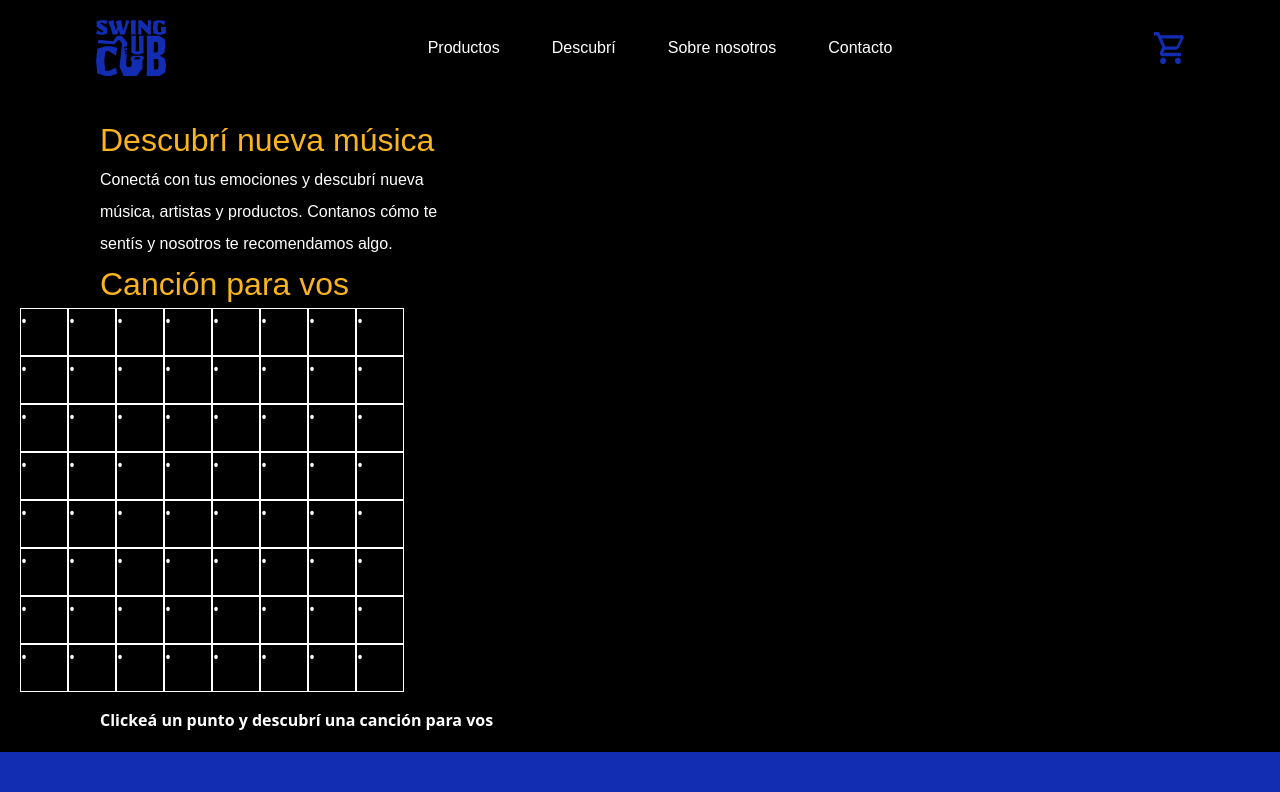
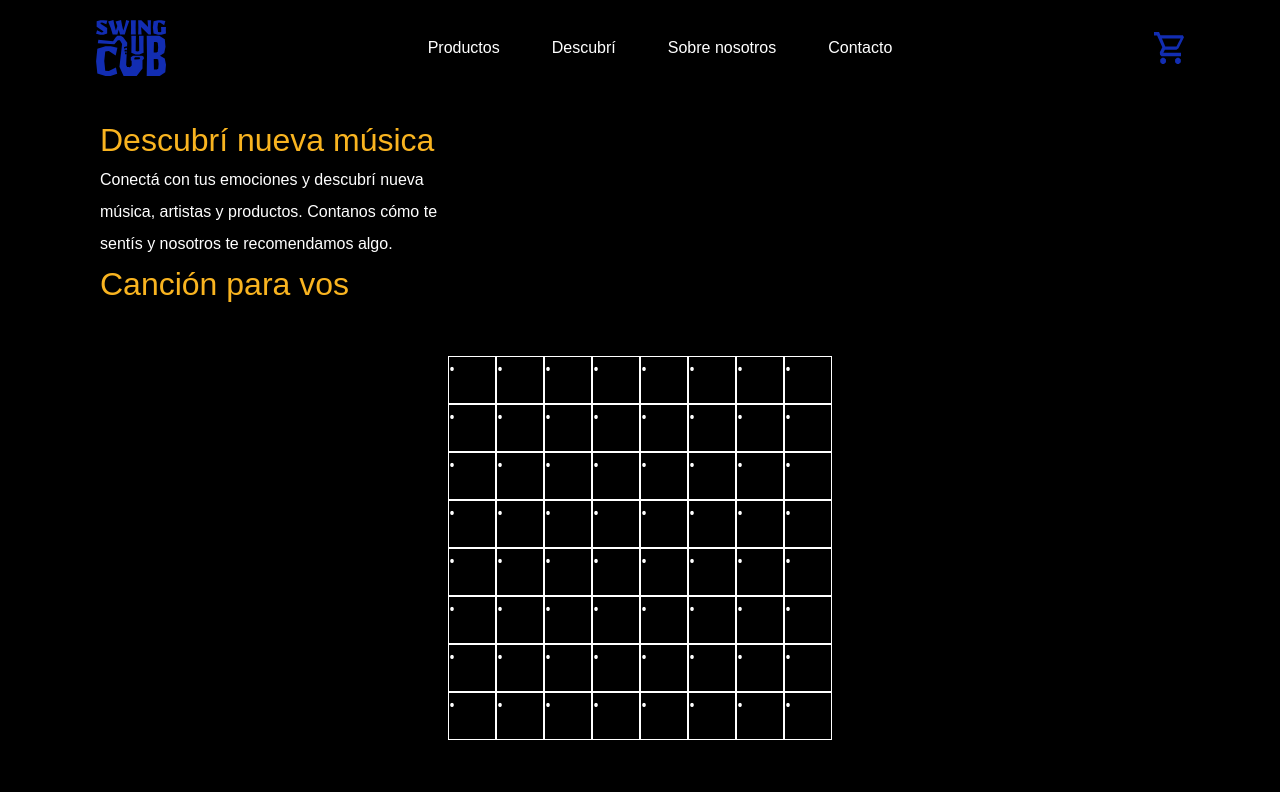
Before and after one commit to aguspacciarelli/swingclub-ecommerce, a Next.js app: page /matriz in a window 1280 px wide. Shown: the top 792 px of the page. Built offline with nearby package versions, Linux system fonts and the light colour scheme; no server answers; the database is empty.

Commit message:
finalFINAL

```diff
--- a/src/app/components/Songs/Matriz.module.css
+++ b/src/app/components/Songs/Matriz.module.css
@@ -73,8 +73,18 @@
   align-items: center;
 }
 
+.matriz {
+  display: flex;
+justify-content: center;
+margin: 3em 0;
+}
+
 .puntos {
   border: 1px white solid;
   height: 3em;
   width: 3em;
 }
+
+.puntos:hover {
+  background-color: var(--blue-color);
+}
--- a/src/app/components/Songs/Songs.js
+++ b/src/app/components/Songs/Songs.js
@@ -12,7 +12,7 @@ export default function Songs({ songs }) {
   const [songsGrid, setSongsGrid] = useState(
     Array(8)
       .fill(null)
-      .map(() => Array(8).fill(null)) // Matriz 8x8 inicializada con valores nulos que luego se llenará con las canciones
+      .map(() => Array(8).fill(null))
   );
 
   //Contadores de 1 a 8
@@ -31,6 +31,7 @@ export default function Songs({ songs }) {
       setContadorX((prevX) => prevX + 1);
     }
   }, [contadorX, contadorY]);
+
 
   const counterMap = useCallback( //Evita recreaciones innecesarias, memoriza una funcion que se recrea solo cuando la dependencia songs cambia
     (x, y) => {
@@ -66,7 +67,7 @@ export default function Songs({ songs }) {
     <div className={styles["container"]}>
       <div>
         <h2 className={styles["titulo"]}>Canción para vos</h2>
-        <section className="flex">
+        <section className={styles["matriz"]}>
           {isFinished &&
             songsGrid.map((row, rowIndex) => (
               <div key={`row-${rowIndex}`} className={styles["row"]}>
```
